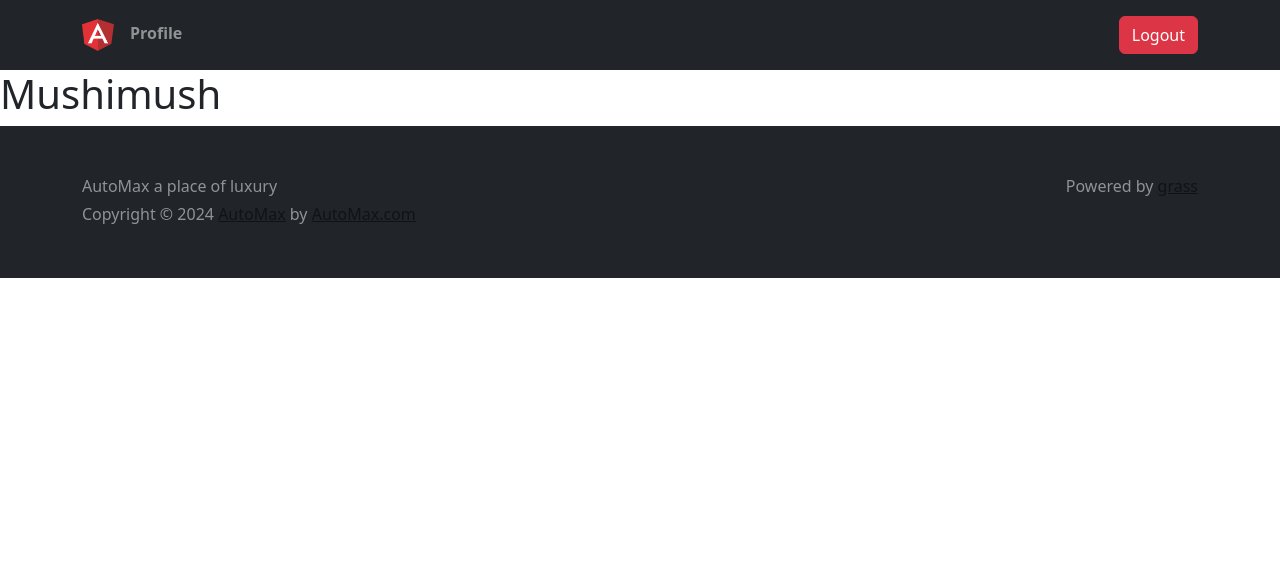
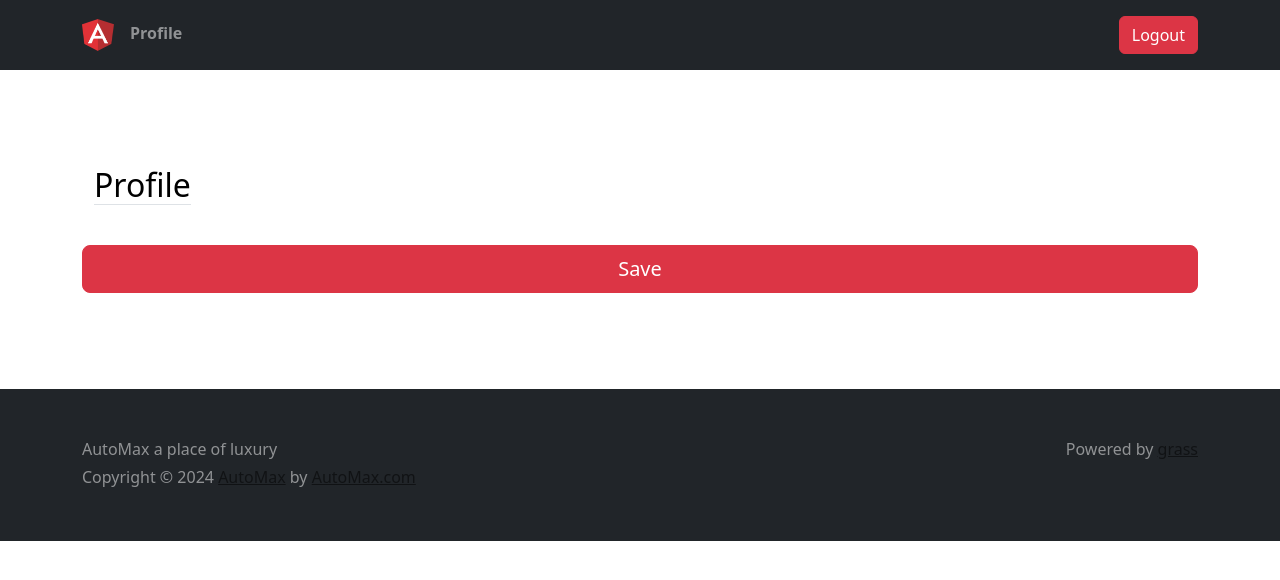
Before and after one commit to Joseph789-BIT/web-app, a Django app: page /profile/ in a window 1280 px wide. Shown: the top 580 px of the page. Run offline with Django 5.2, Linux system fonts and the light colour scheme; a user stored in the database is signed in; some libraries are stand-ins or nearby versions.

Commit message:
initial-commit

```diff
--- a/src/users/templates/views/profile.html
+++ b/src/users/templates/views/profile.html
@@ -3,5 +3,29 @@
 {% load crispy_forms_tags %}
 
 {% block 'body' %}
-<h1>Mushimush</h1>
+<div class="container-fluid text-center py-5">
+    <div class="container px-4 py-5" id="hanging-icons">
+        <div class="row g-4">
+            <div class="col d-flex align-items-start">
+                <div>
+                    <h2 class="mb-3 border-bottom" style="color: black">Profile</h2>
+                </div>
+            </div>
+        </div>
+        <form action="" method="post" enctype="multipart/form-data">
+            {% csrf_token %}
+            <div class="row">
+                <div class="col-6">
+                    {{ user_form|crispy }}
+                    {{ profile_form|crispy }}
+                </div>
+                <div class="col-6">
+                    {{ location_form|crispy }}
+                </div>
+                <br>
+                <button class="btn btn-lg btn-danger" type="submit" value="Submit">Save</button>
+            </div>
+        </form>
+    </div>
+</div>
 {% endblock %}
```
Also changed, not shown: src/media/user_1/listings/-u-np.jpg (added), src/media/user_1/listings/ML8xH.jpg (added), src/media/user_1/listings/rFfvi.jpg (added), src/media/user_1/pomana.png (added), src/media/user_1/tNuGZ.jpg (added), src/media/user_3/listings/ICOb_.jpg (added), src/media/user_3/solar-nation-avatar-0x8e8419b510db2aa24ff598b8070b31d5ce9051f4.png (added), src/media/user_4/qrcode_chrome_1.png (added), src/media/user_5/listings/tNuGZ.jpg (added), src/media/user_6/Screenshot_436.png (added), src/media/user_7/listings/9azb1x6G-JFvRPXmYVB-edit.jpg (added), src/media/user_8/listings/9lRLNkZO-asfTPVnzqO.jpg (added), src/media/user_8/ya.png (added), 1 other file.
